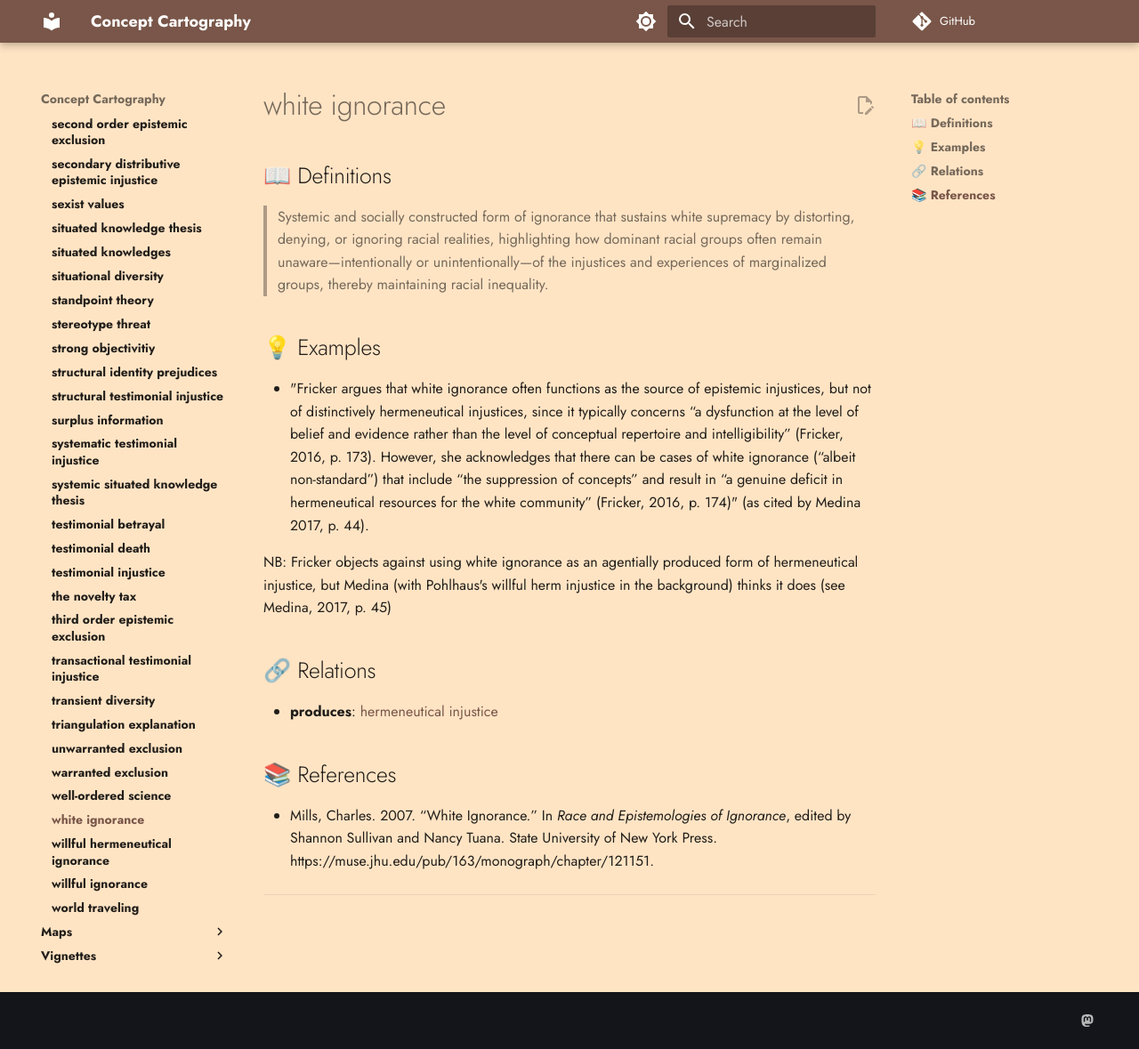
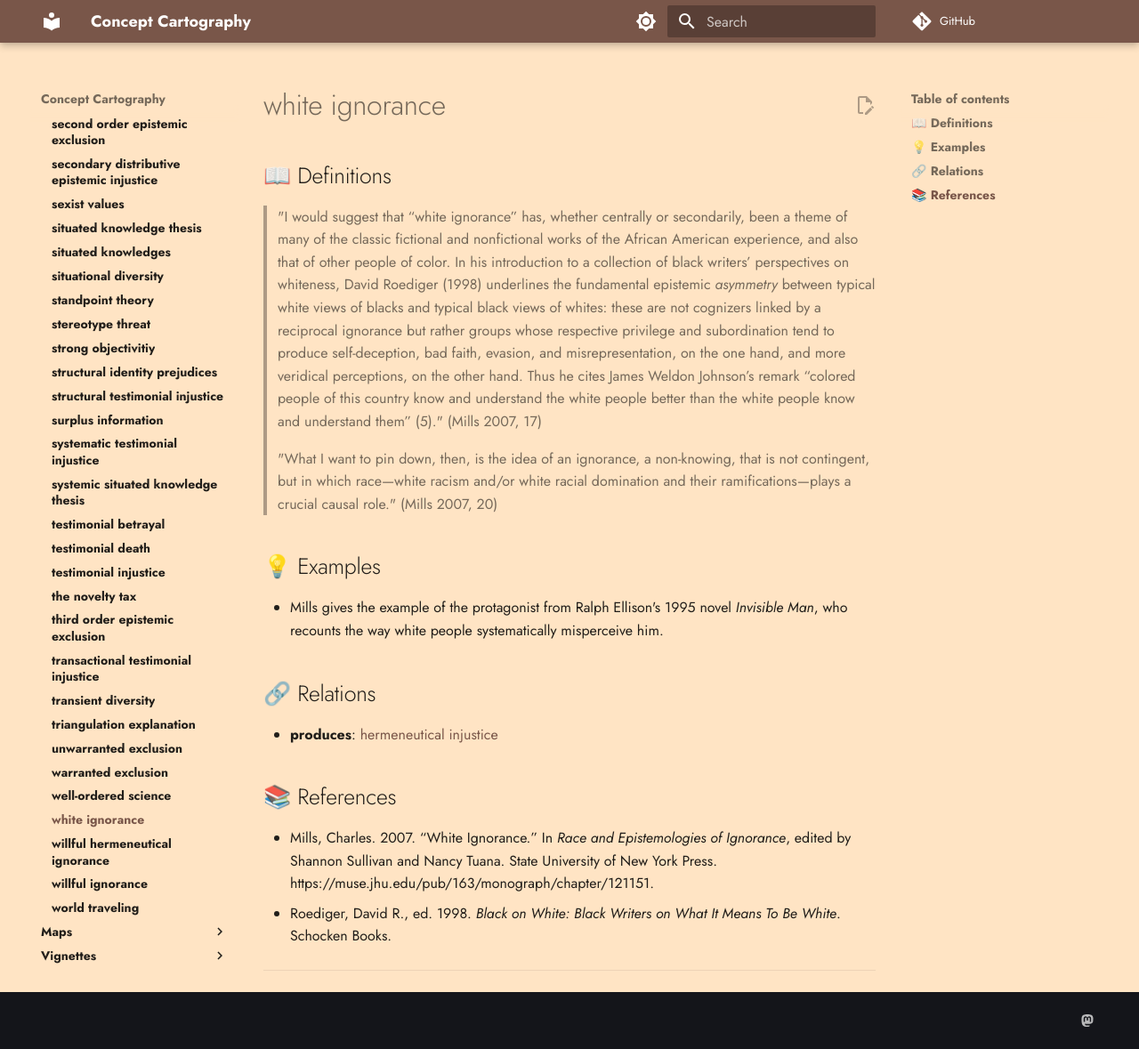
Before and after one commit to conceptcartography/conceptcartography, an MkDocs documentation site: the page built from docs/concepts/white-ignorance.md, in a window 1280 px wide and 1179 px high. Shown: the whole window at 89% size. Built offline with MkDocs 1.6.1 and Material for MkDocs 9.7.7, drawn with Linux system fonts in a browser that asks for light colours; comment, search, counter and statistics services are not loaded; the version menu is left out.

Commit message:
Update white-ignorance.md
I changed the definition to a quote from Mills. I also removed the quote from Medina because it seemed to be more an internal debate about the concept rather than an example.

Happy for anyone to change/add things to this, as I'm no expert on white ignorance

```diff
--- a/docs/concepts/white-ignorance.md
+++ b/docs/concepts/white-ignorance.md
@@ -2,13 +2,15 @@
 
 ## 📖 Definitions
 
-> Systemic and socially constructed form of ignorance that sustains white supremacy by distorting, denying, or ignoring racial realities, highlighting how dominant racial groups often remain unaware—intentionally or unintentionally—of the injustices and experiences of marginalized groups, thereby maintaining racial inequality.
+> "I would suggest that “white ignorance” has, whether centrally or secondarily, been a theme of many of the classic fictional and nonfictional works of the African American experience, and also that of other people of color. In his introduction to a collection of black writers’ perspectives on whiteness, David Roediger (1998) underlines the fundamental epistemic _asymmetry_ between typical white views of blacks and typical black views of whites: these are not cognizers linked by a reciprocal ignorance but rather groups whose respective privilege and subordination tend to produce self-deception, bad faith, evasion, and misrepresentation, on the one hand, and more veridical perceptions, on the other hand. Thus he cites James Weldon Johnson’s remark “colored people of this country know and understand the white people better than the white people know and understand them” (5)." (Mills 2007, 17)
+
+> "What I want to pin down, then, is the idea of an ignorance, a non-knowing, that is not contingent, but in which race—white racism and/or white racial domination and their ramifications—plays a crucial causal role." (Mills 2007, 20)
+
 
 ## 💡 Examples
 
-- "Fricker argues that white ignorance often functions as the source of epistemic injustices, but not of distinctively hermeneutical injustices, since it typically concerns “a dysfunction at the level of belief and evidence rather than the level of conceptual repertoire and intelligibility” (Fricker, 2016, p. 173). However, she acknowledges that there can be cases of white ignorance (“albeit non-standard”) that include “the suppression of concepts” and result in “a genuine deficit in hermeneutical resources for the white community” (Fricker, 2016, p. 174)" (as cited by Medina 2017, p. 44).
+- Mills gives the example of the protagonist from Ralph Ellison's 1995 novel _Invisible Man_, who recounts the way white people systematically misperceive him.
 
-NB: Fricker objects against using white ignorance as an agentially produced form of hermeneutical injustice, but Medina (with Pohlhaus's willful herm injustice in the background) thinks it does (see Medina, 2017, p. 45)
 
 ## 🔗 Relations
 
@@ -17,6 +19,7 @@ NB: Fricker objects against using white ignorance as an agentially produced form
 ## 📚 References
 
 - Mills, Charles. 2007. “White Ignorance.” In _Race and Epistemologies of Ignorance_, edited by Shannon Sullivan and Nancy Tuana. State University of New York Press. https://muse.jhu.edu/pub/163/monograph/chapter/121151.
+- Roediger, David R., ed. 1998. _Black on White: Black Writers on What It Means To Be White_. Schocken Books.
 
 ---
 
```
